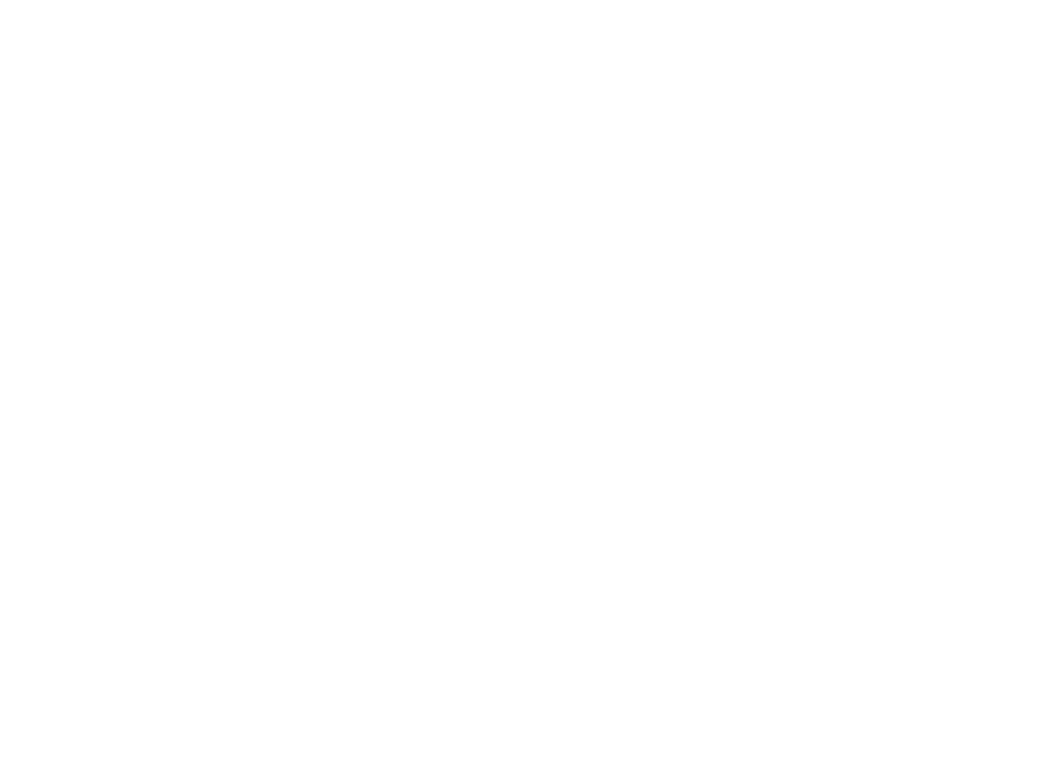
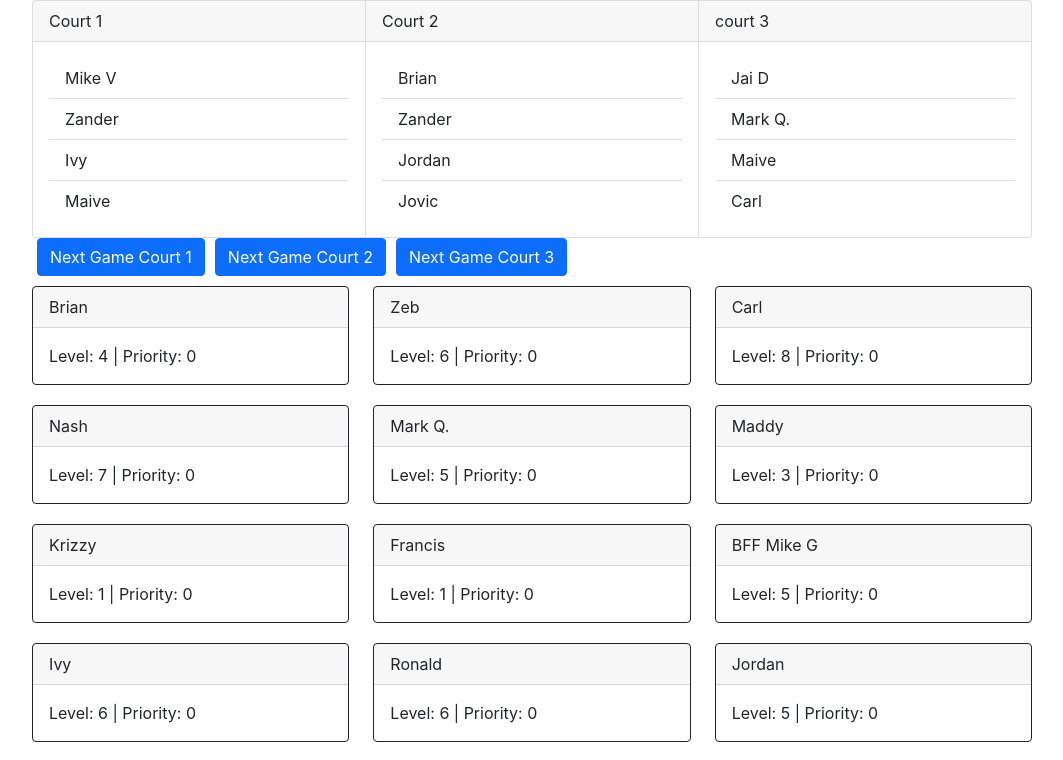
Before and after one commit to BrianBalayon/queuemaster, a React (Create React App) app: page / in a window 1280 px wide. Shown: the top 760 px of the page, without its empty margins (108-1171 px from the left). Built offline with nearby package versions, Linux system fonts and the light colour scheme.

Commit message:
Added cards and layouts to show priorities

```diff
--- a/public/index.html
+++ b/public/index.html
@@ -1,6 +1,11 @@
 <!DOCTYPE html>
 <html lang="en">
   <head>
+    <link
+    rel="stylesheet"
+    href="https://cdn.jsdelivr.net/npm/bootstrap@5.1.3/dist/css/bootstrap.min.css"
+    integrity="sha384-1BmE4kWBq78iYhFldvKuhfTAU6auU8tT94WrHftjDbrCEXSU1oBoqyl2QvZ6jIW3"
+    crossorigin="anonymous" />
     <meta charset="utf-8" />
     <link rel="icon" href="%PUBLIC_URL%/favicon.ico" />
     <meta name="viewport" content="width=device-width, initial-scale=1" />
--- /dev/null
+++ b/src/App.css
@@ -0,0 +1,12 @@
+.app {
+    margin: auto;
+    max-width: 1000px;
+}
+
+.player-card {
+    margin: 10px 0px;
+}
+
+.next-game-btn {
+    margin: 0px 5px;
+}
--- a/src/App.js
+++ b/src/App.js
@@ -1,12 +1,25 @@
-import { getAllGroups } from "./logic/queue";
+import './App.css';
+import { useState } from 'react';
+import { getAllGroups } from "./logic/generateQueue";
+import { TEST_PLAYERS } from './constants/testPlayers';
+import PlayerGrid from "./components/playerGrid";
+import CurrentMatchesCard from './components/currentMatchesCards';
 
 function App() {
 
-  const groups = getAllGroups();
-  console.log(groups);
+  const players = [...TEST_PLAYERS];
+  const groups = getAllGroups(players);
+
+  const [currentMatches, setCurrentMatches] = useState(groups.slice(0, 3));
 
   return (
-    <div className="App">
+    <div className="app">
+      <CurrentMatchesCard currentMatches={currentMatches} />
+      <PlayerGrid
+        allPlayers={players}
+        groups={groups}
+        currentMatches={currentMatches}
+        setCurrentMatches={setCurrentMatches} />
     </div>
   );
 }
--- /dev/null
+++ b/src/components/currentMatchesCards.js
@@ -0,0 +1,26 @@
+import Card from "react-bootstrap/Card";
+import CardGroup from "react-bootstrap/CardGroup";
+import ListGroup from "react-bootstrap/ListGroup";
+
+const CurrentMatchesCard = ({ currentMatches }) => {
+   const courts = ["Court 1", "Court 2", "court 3"];
+
+   return (
+      <CardGroup>
+         {currentMatches.map((match, index) => (
+            <Card>
+               <Card.Header>{courts[index]}</Card.Header>
+               <Card.Body>
+                  <ListGroup variant="flush">
+                     {match.map((player) => (
+                        <ListGroup.Item>{player.name}</ListGroup.Item>
+                     ))}
+                  </ListGroup>
+               </Card.Body>
+            </Card>
+         ))}
+      </CardGroup>
+   );
+};
+
+export default CurrentMatchesCard;
--- /dev/null
+++ b/src/components/playerCard.js
@@ -0,0 +1,19 @@
+import Card from "react-bootstrap/Card";
+
+const PlayerCard = ({ player }) => {
+   const { name, level, priority } = player;
+
+   return (
+      <Card className="player-card" border="dark">
+         <Card.Header>{name}</Card.Header>
+         <Card.Body>
+            <Card.Text>
+               Level: {level} |
+               Priority: {priority}
+            </Card.Text>
+         </Card.Body>
+      </Card>
+   );
+};
+
+export default PlayerCard;
--- /dev/null
+++ b/src/components/playerGrid.js
@@ -0,0 +1,58 @@
+import { useState } from "react";
+import Col from "react-bootstrap/Col";
+import Row from "react-bootstrap/Row";
+import PlayerCard from "./playerCard";
+import { Button } from "react-bootstrap";
+import {
+   increasePriority,
+   sortByPriority,
+   resetPriority,
+} from "../logic/updateQueue";
+
+const PlayerGrid = ({
+   allPlayers,
+   allMatches,
+   currentMatches,
+   setCurrentMatches,
+}) => {
+   const [players, setPlayers] = useState(allPlayers);
+   const [matches, setMatches] = useState(allMatches);
+
+   const handleNextGame = (matchIndex) => {
+      const newPlayerPriorities = increasePriority(allPlayers);
+      currentMatches[matchIndex].forEach((player) =>
+         resetPriority(newPlayerPriorities, player.name)
+      );
+      setPlayers(newPlayerPriorities);
+      const newQueue = sortByPriority(matches);
+      setMatches(newQueue);
+   };
+
+   let buttons = [];
+   for (let index = 0; index < currentMatches.length; index += 1) {
+      const buttonHandler = () => handleNextGame(index);
+      buttons.push(
+         <Button className={"next-game-btn"} variant="primary" onClick={buttonHandler}>
+            Next Game Court {index+1}
+         </Button>
+      );
+   }
+
+   return (
+      <div>
+         {buttons}
+         <Row xs={1} md={2} lg={3}>
+            {players.map((player) => (
+               <Col>
+                  <PlayerCard
+                     key={`${player.name}${player.priority}`}
+                     player={player}
+                  />
+               </Col>
+            ))}
+         </Row>
+      </div>
+   );
+};
+
+export default PlayerGrid;
--- a/src/constants/testPlayers.js
+++ b/src/constants/testPlayers.js
@@ -1,100 +1,124 @@
-export const FRUIT = [{name: "apple"}, {name: "banana"}, {name: "lemon"}, {name: "mango"}, {name: "blueberry"}, {name: 'orange'}];
+export const FRUIT = [{name: "apple"}, {name: "banana"}, {name: "lemon"}, {name: "mango"}, {name: "blueberry"}, {name: 'orange'}, {name: 'cherry'}];
 
 export const TEST_PLAYERS = [
     {
         name: "Brian",
-        level: 4
+        level: 4,
+        priority: 0,
     },
     {
         name: "Zeb",
-        level: 6
+        level: 6,
+        priority: 0,
     },
     {
         name: "Carl",
-        level: 8
+        level: 8,
+        priority: 0,
     },
     {
         name: "Nash",
-        level: 7
+        level: 7,
+        priority: 0,
     },
     {
         name: "Mark Q.",
-        level: 5
+        level: 5,
+        priority: 0,
     },
     {
         name: "Maddy",
-        level: 3
+        level: 3,
+        priority: 0,
     },
     {
         name: "Krizzy",
-        level: 1
+        level: 1,
+        priority: 0,
     },
     {
         name: "Francis",
-        level: 1
+        level: 1,
+        priority: 0,
     },
     {
         name: "BFF Mike G",
-        level: 5
+        level: 5,
+        priority: 0,
     },
     {
         name: "Ivy",
-        level: 6
+        level: 6,
+        priority: 0,
     },
     {
         name: "Ronald",
-        level: 6
+        level: 6,
+        priority: 0,
     },
     {
         name: "Jordan",
-        level: 5
+        level: 5,
+        priority: 0,
     },
     {
         name: "Mike V",
-        level: 4
+        level: 4,
+        priority: 0,
     },
     {
         name: "Jai D",
-        level: 4
+        level: 4,
+        priority: 0,
     },
     {
         name: "Zander",
-        level: 4
+        level: 4,
+        priority: 0,
     },
     {
         name: "Tata",
-        level: 1
+        level: 1,
+        priority: 0,
     },
     {
         name: "Maive",
-        level: 7
+        level: 7,
+        priority: 0,
     },
     {
         name: "Ernest",
-        level: 8
+        level: 8,
+        priority: 0,
     },
     {
         name: "Jovic",
-        level: 6
+        level: 6,
+        priority: 0,
     },
     {
         name: "Duke",
-        level: 5
+        level: 5,
+        priority: 0,
     },
     {
         name: "Moira",
-        level: 4
+        level: 4,
+        priority: 0,
     },
     {
         name: "Riza",
-        level: 1
+        level: 1,
+        priority: 0,
     },
     {
         name: "Alex Q",
-        level: 3
+        level: 3,
+        priority: 0,
     },
     {
         name: "Cecil",
-        level: 1
+        level: 1,
+        priority: 0,
     },
 ];
--- /dev/null
+++ b/src/logic/generateQueue.js
@@ -0,0 +1,51 @@
+import { TEST_PLAYERS, FRUIT } from '../constants/testPlayers';
+
+
+const DOUBLES_PLAYER_COUNT = 4;
+
+const areTheSameLevel = (group=[]) => {
+    const level = group[0].level;
+    for (let index=1; index<group.length; index+=1) {
+        const playerLevel = group[index].level;
+        if (level !== playerLevel) return false;
+    }
+    return true;
+}
+
+const isBalanced = (group=[]) => {
+    group.sort((higher, lower) => higher.level - lower.level);
+    const pairA = group[0].level + group[3].level;
+    const pairB = group[1].level + group[2].level;
+    return Math.abs(pairA - pairB) < 4;
+}
+
+const formGroups = (playersNeeded, allPlayers, currentGroup, allGroups) => {
+    if (playersNeeded === 0) {
+        if (areTheSameLevel(currentGroup) || isBalanced(currentGroup)) {
+            allGroups.push(currentGroup);
+        }
+        return;
+    }
+    if (currentGroup.length === DOUBLES_PLAYER_COUNT) return;
+    for (let index=0; index<allPlayers.length; index+=1) {
+        const nextPlayer = allPlayers[index];
+        formGroups(playersNeeded - 1, allPlayers.slice(index + 1), [...currentGroup, nextPlayer], allGroups);
+    }
+    return;
+}
+
+const shuffleGroups = (allGroups) => {
+    for (let index=allGroups.length-1; index>0; index-=1) {
+        const randIndex = Math.floor(Math.random() * (index + 1));
+        [allGroups[index], allGroups[randIndex]] = [allGroups[randIndex], allGroups[index]];
+    }
+}
+
+export const getAllGroups = (allPlayers=TEST_PLAYERS, groupSize=DOUBLES_PLAYER_COUNT) => {
+    var allGroups = [];
+    for (let index=groupSize; index<allPlayers.length; index+=1) {
+        formGroups(index, allPlayers, [], allGroups);
+    }
+    shuffleGroups(allGroups);
+    return allGroups;
+}
--- a/src/logic/queue.js
+++ /dev/null
@@ -1,22 +0,0 @@
-import { TEST_PLAYERS, FRUIT } from '../constants/testPlayers';
-
-export const getAllGroups = (allPlayers=FRUIT, groupSize=4) => {
-    var fn = function(n, src, got, all) {
-        if (n == 0) {
-            if (got.length > 0) {
-                all[all.length] = got;
-            }
-            return;
-        }
-        for (var j = 0; j < src.length; j++) {
-            fn(n - 1, src.slice(j + 1), got.concat([src[j]]), all);
-        }
-        return;
-    }
-    var all = [];
-    for (var i = groupSize; i < allPlayers.length; i++) {
-        fn(i, allPlayers, [], all);
-    }
-    all.push(allPlayers);
-    return all;
-}
--- /dev/null
+++ b/src/logic/updateQueue.js
@@ -0,0 +1,24 @@
+export const increasePriority = (allPlayers=[]) => {
+    const increased = [...allPlayers];
+    increased.map((entry) => entry.priority++);
+    return increased
+}
+
+export const sortByPriority = (allGroups=[[]]) => {
+    const sorted = [...allGroups]
+    sorted.sort((higher, lower) => {
+        const higherPriority = higher.reduce((total, currentPlayer) => {
+            return total + currentPlayer.priority
+        }, 0);
+        const lowerPriority = lower.reduce((total, currentPlayer) => {
+            return total + currentPlayer.priority
+        }, 0);
+        return lowerPriority-higherPriority;
+    })
+    return sorted;
+}
+
+export const resetPriority = (allPlayers=[], name="") => {
+    const player = allPlayers.find(player => player.name === name);
+    player.priority = 0;
+}
```
